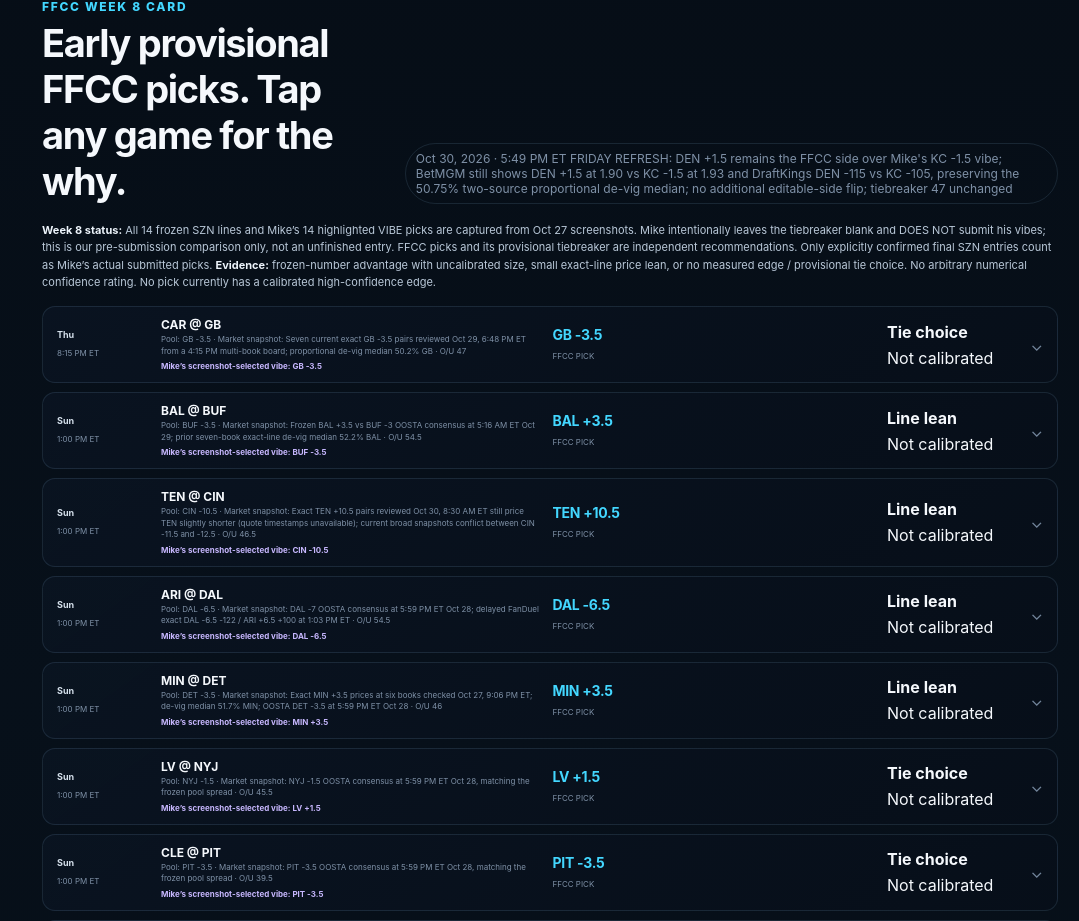
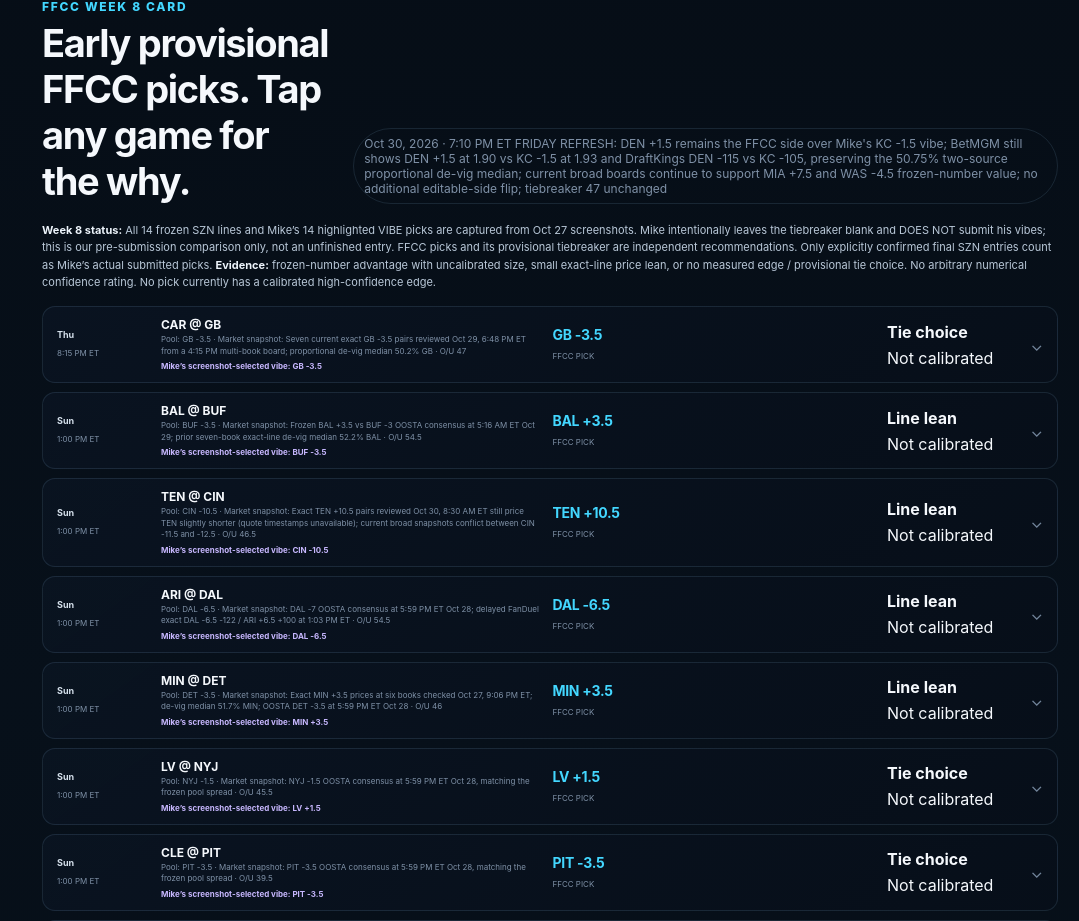
Before and after one commit to TipsyAntler/fantasy-command-center, a Next.js app: page /pickem in a window 1280 px wide. Shown: the part 829-1750 px from the top of the page, without its empty margins (201-1280 px from the left). Built offline with nearby package versions, Linux system fonts and the light colour scheme.

Commit message:
Refresh Friday evening Week 8 market snapshot

```diff
--- a/data/pickem-week8.ts
+++ b/data/pickem-week8.ts
@@ -6,7 +6,7 @@ import type { Week5PoolGame } from "./pickem-week5";
 export const week8Number = 8;
 export const week8PoolName = "The SZN · NFL Super Pick'em · NFL-575";
 export const week8PoolStatus = "WEEK 8 · THURSDAY FINAL: GB 27, CAR 19 · FFCC GB -3.5 COVERED · INITIAL FULL-CARD DEADLINE PASSED · WEEKEND/MONDAY SIDES EDITABLE UNTIL SUNDAY 1:00 PM ET · TIEBREAKER 47";
-export const week8MarketAsOf = "Oct 30, 2026 · 5:49 PM ET FRIDAY REFRESH: DEN +1.5 remains the FFCC side over Mike's KC -1.5 vibe; BetMGM still shows DEN +1.5 at 1.90 vs KC -1.5 at 1.93 and DraftKings DEN -115 vs KC -105, preserving the 50.75% two-source proportional de-vig median; no additional editable-side flip; tiebreaker 47 unchanged";
+export const week8MarketAsOf = "Oct 30, 2026 · 7:10 PM ET FRIDAY REFRESH: DEN +1.5 remains the FFCC side over Mike's KC -1.5 vibe; BetMGM still shows DEN +1.5 at 1.90 vs KC -1.5 at 1.93 and DraftKings DEN -115 vs KC -105, preserving the 50.75% two-source proportional de-vig median; current broad boards continue to support MIA +7.5 and WAS -4.5 frozen-number value; no additional editable-side flip; tiebreaker 47 unchanged";
 export const week8Standing = {correct:47,rank:79,leaderCorrect:67,note:"Oct 27 user screenshots: Week 7 7/14, 47 season correct, rank 79 tied with others at 47; leading account 67. Rank based on total only, not tiebreaks."};
 export const week8MikeVibeCard = {
  observedAt:"Oct 27, 2026 · approximately 9:53 AM ET · screenshots show 14 orange-highlighted VIBE PICKS, intentionally not submitted",
```
